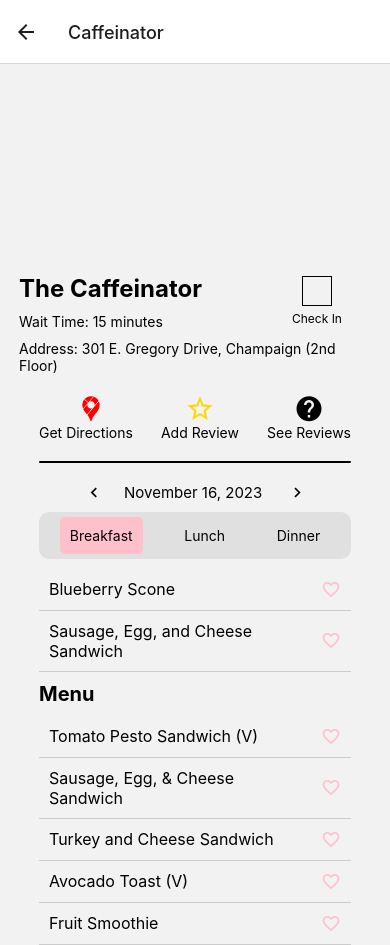
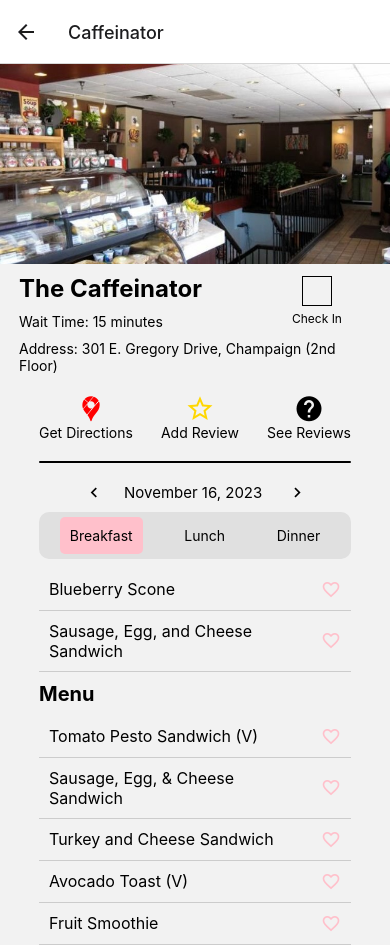
Before and after one commit to rena987/FlavorFeed, a React Native app: screen /Caffeinator in a window 390 px wide. Built offline with nearby package versions, Linux system fonts and the light colour scheme.

Commit message:
added files

```diff
--- a/Caffinator.js
+++ b/Caffinator.js
@@ -35,7 +35,8 @@ const CaffinatorScreen = () => {
   return (
     <View style={styles.container}>
       {/* Image at the top */}
-      <Image source={require('C:/Users/isabe/465_project/caffinator.jpg')} style={styles.image} />
+      {/*<Image source={require('C:/Users/isabe/465_project/caffinator.jpg')} style={styles.image} /> */}
+      <Image source={require('./assets/caffinator.jpg')} style={styles.image} />
 
       <View style={styles.contentContainer}>
         {/* Title with Check-In Box */}
```
Also changed, not shown: caffinator.jpg (deleted).
